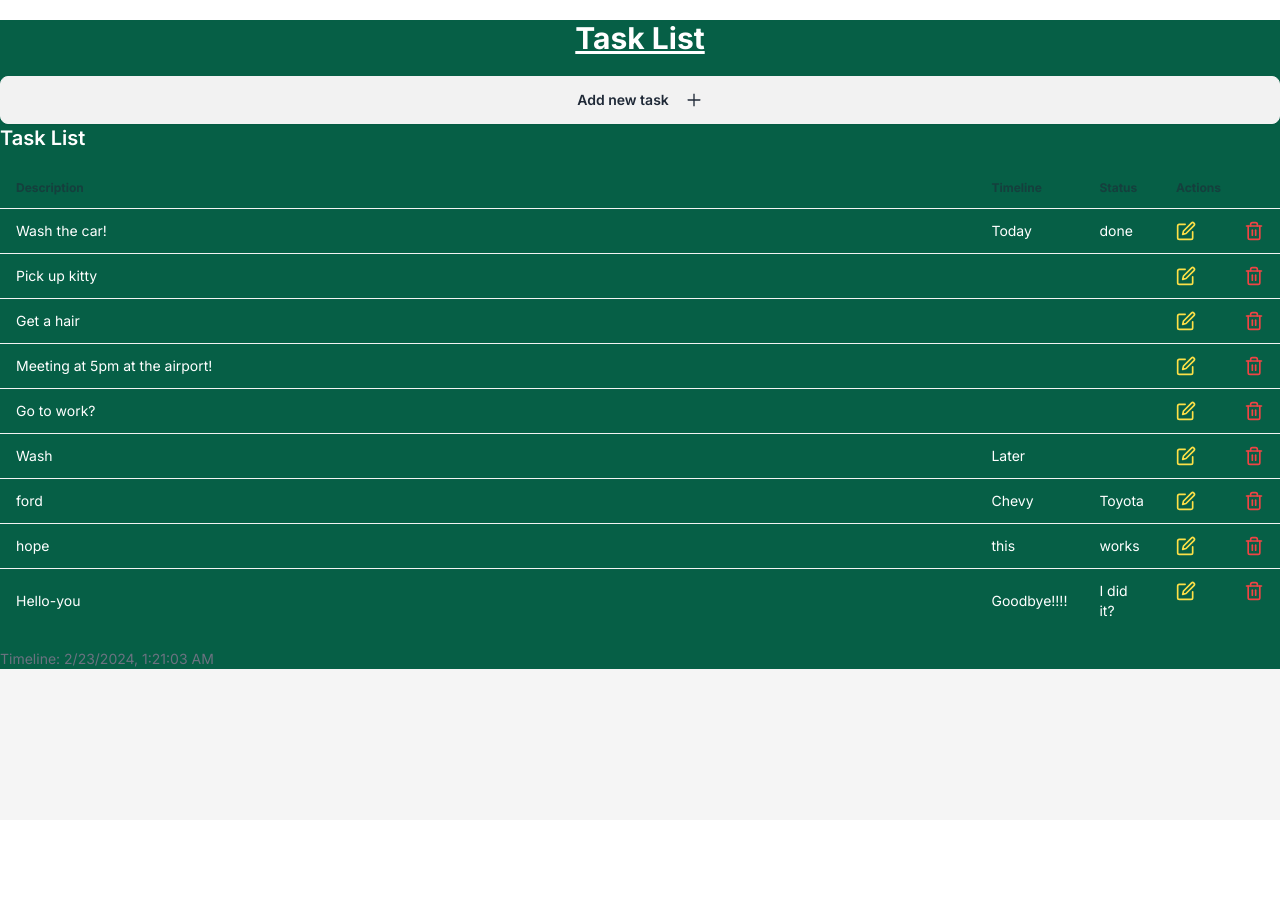
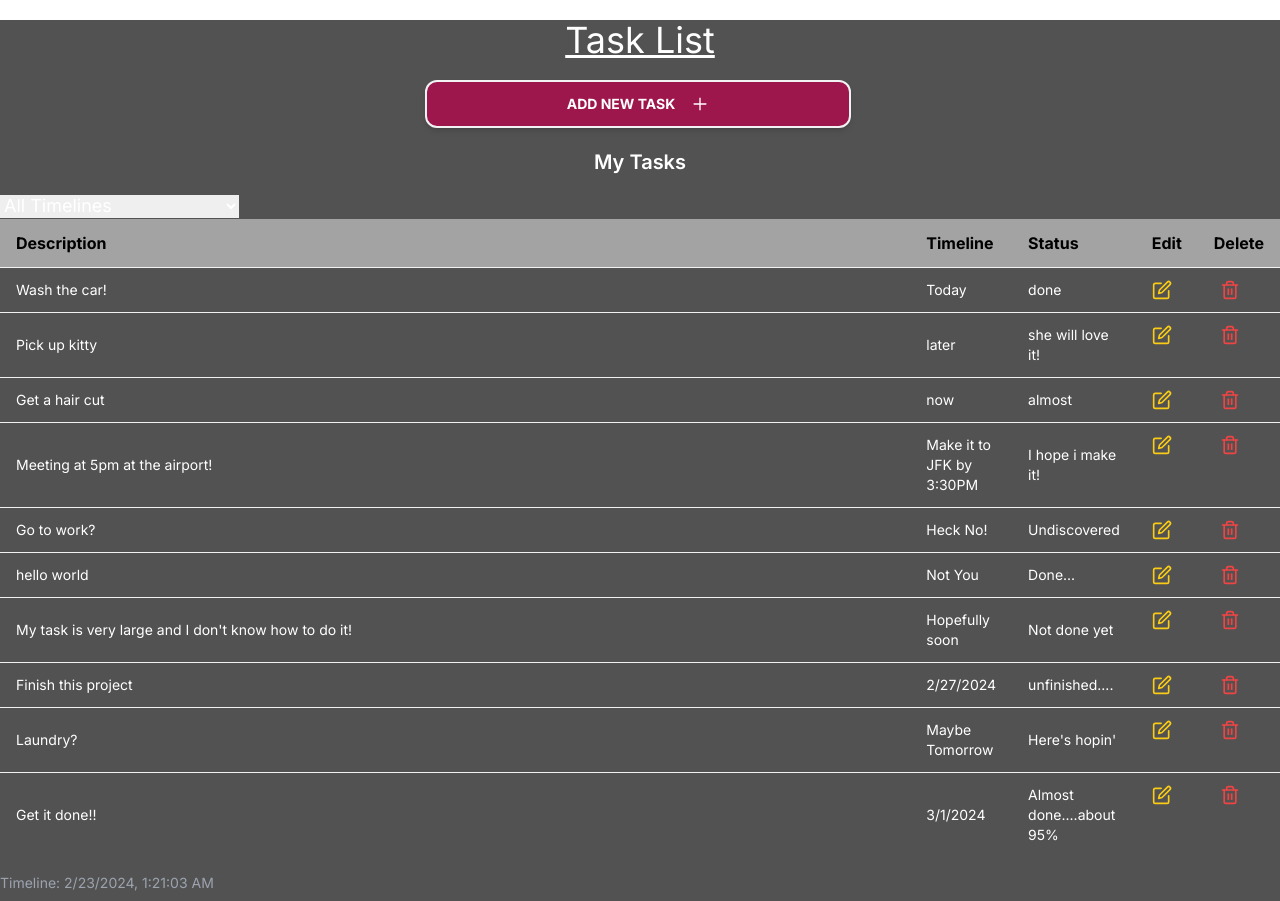
Before and after one commit to Dpro03/joy-of-coding-internship-solo-project, a Next.js app: page / in a window 1280 px wide. Before the commit the page ends 820 px from the top, so only its background shows below. Built offline with nearby package versions, Linux system fonts and the light colour scheme; data requests are answered from the project's data file.

Commit message:
timeline added

```diff
--- a/components/AddTask.tsx
+++ b/components/AddTask.tsx
@@ -17,7 +17,6 @@ const AddTask = () => {
   const handleSubmitNewTodo: FormEventHandler<HTMLFormElement> = async (e) => {
     e.preventDefault();
     console.log(newTaskValue);
-    // Updated AddTodo function call to include description and timeline
     await AddTodo({
       id: Math.random().toString(),
       text: newTaskValue,
@@ -28,21 +27,25 @@ const AddTask = () => {
 
     });
     setNewTaskValue("");
-    setTaskDescription(""); // Clear task description after submission
-    setTaskTimeline(""); // Clear task timeline after submission
-    setTaskStatus(""); // Clear task status after submission
+    setTaskDescription("");
+    setTaskTimeline("");
+    setTaskStatus("");
     setModalOpen(false);
     router.refresh();
   };
 
   return (
     <div>
-      <button
-        onClick={() => setModalOpen(true)}
-        className='btn btn-light w-full'
-      >
-        Add new task <AiOutlinePlus className='ml-2' size={18} />
-      </button>
+<div className="flex justify-center">
+  <button
+    onClick={() => setModalOpen(true)}
+    className="bg-pink-800 text-white active:bg-pink-700 font-bold uppercase text-sm px-6 py-3
+    rounded-xl shadow-md hover:bg-pink-600 hover:shadow-lg outline-none focus:outline-none mr-1 mb-1
+    ease-linear transition-all duration-150 btn btn-light w-1/3 border-2"
+  >
+    Add new task <AiOutlinePlus className="ml-2" size={18} />
+  </button>
+</div>
 
       <Modal modalOpen={modalOpen} setModalOpen={setModalOpen}>
         <form onSubmit={handleSubmitNewTodo}>
--- a/components/Task.tsx
+++ b/components/Task.tsx
@@ -40,13 +40,12 @@ const Task: React.FC<TaskProps> = ({ task }) => {
   return (
     <tr key={task.id}>
       <td className='w-full'>{task.text}</td>
-      {/* Add task timeline and status here */}
       <td>{task.timeline}</td>
       <td>{task.status}</td>
       <td className='flex gap-12'>
         <FiEdit
           onClick={() => setOpenModalEdit(true)}
-          className='text-yellow-300 cursor-pointer'
+          className='text-yellow-400 cursor-pointer hover:text-orange-500'
           size={20}
         />
         <Modal modalOpen={openModalEdit} setModalOpen={setOpenModalEdit}>
@@ -83,7 +82,7 @@ const Task: React.FC<TaskProps> = ({ task }) => {
         </Modal>
         <FiTrash2
           onClick={() => setOpenModalDeleted(true)}
-          className='text-red-500 cursor-pointer'
+          className='text-red-500 cursor-pointer hover:text-rose-500 absolute right-10'
           size={20}
         />
         <Modal modalOpen={openModalDeleted} setModalOpen={setOpenModalDeleted}>
--- /dev/null
+++ b/components/TaskFilter.tsx
@@ -0,0 +1,33 @@
+import React, { useState } from 'react';
+import { ITask } from '../types/tasks';
+
+const TaskFilter: React.FC<{ tasks: ITask[], onFilterChange: (filteredTasks: ITask[]) => void }> = ({ tasks, onFilterChange }) => {
+  const [selectedTimeline, setSelectedTimeline] = useState<string>('');
+
+  // Function to filter tasks based on the selected timeline
+  const handleFilterChange = (e: React.ChangeEvent<HTMLSelectElement>) => {
+    const timeline = e.target.value;
+    setSelectedTimeline(timeline);
+
+    // Filter tasks based on the selected timeline
+    const filteredTasks = timeline ? tasks.filter(task => task.timeline === timeline) : tasks;
+
+    // Notify the parent component of the filtered tasks
+    onFilterChange(filteredTasks);
+  };
+
+  return (
+    <div>
+      {/* Timeline filter UI component */}
+      <select value={selectedTimeline} onChange={handleFilterChange}>
+        <option value="">All Timelines</option>
+        {/* Add options dynamically based on available timelines */}
+        {Array.from(new Set(tasks.map(task => task.timeline))).map(timeline => (
+          <option key={timeline} value={timeline}>{timeline}</option>
+        ))}
+      </select>
+    </div>
+  );
+};
+
+export default TaskFilter;
--- a/components/TaskList.tsx
+++ b/components/TaskList.tsx
@@ -1,33 +1,40 @@
-import React from 'react';
+'use client'
+import React, { useState } from 'react';
 import { ITask } from '../types/tasks';
 import Task from './Task';
+import TaskFilter from './TaskFilter'; // Import TaskFilter component
 
-interface TaskListProps {
-  tasks: ITask[];
-}
+const TaskList: React.FC<{ tasks: ITask[] }> = ({ tasks }) => {
+  const [filteredTasks, setFilteredTasks] = useState<ITask[]>(tasks);
 
-const TaskList: React.FC<TaskListProps> = ({ tasks }) => {
+  // Function to update the filtered tasks
+  const handleFilterChange = (filteredTasks: ITask[]) => {
+    setFilteredTasks(filteredTasks);
+  };
+
   return (
     <div className="overflow-x-auto">
-      <h2 className="text-xl font-semibold mb-4">Task List</h2>
+      <h2 className="text-xl font-semibold mb-4 text-center mt-4">My Tasks</h2>
+      <TaskFilter tasks={tasks} onFilterChange={handleFilterChange} /> {/* Use TaskFilter component */}
       <table className="table">
         {/* Table Head */}
         <thead>
-          <tr>
+          <tr className='text-base font-medium text-black bg-neutral-400'>
             <th>Description</th>
             <th>Timeline</th>
             <th>Status</th>
-            <th>Actions</th>
+            <th>Edit</th>
+            <th>Delete</th>
           </tr>
         </thead>
         {/* Table Body */}
         <tbody>
-          {tasks.map((task) => (
+          {filteredTasks.map((task) => (
             <Task key={task.id} task={task} />
           ))}
         </tbody>
       </table>
-      <p className="text-gray-500 text-sm mt-4">Timeline: {new Date().toLocaleString()}</p>
+      <p className="text-gray-400 text-sm mt-4 mb-2">Timeline: {new Date().toLocaleString()}</p>
     </div>
   );
 }
--- a/data/tasks.json
+++ b/data/tasks.json
@@ -8,55 +8,67 @@
       "status": "done"
     },
     {
-      "id": "3",
       "text": "Pick up kitty",
-      "title": ""
+      "title": "",
+      "timeline": "later",
+      "status": "she will love it!",
+      "id": "3"
     },
     {
-      "id": "4",
-      "text": "Get a hair ",
-      "title": ""
+      "text": "Get a hair cut",
+      "title": "",
+      "timeline": "now",
+      "status": "almost",
+      "id": "4"
     },
     {
-      "id": "5",
       "text": "Meeting at 5pm at the airport!",
-      "title": ""
+      "title": "",
+      "timeline": "Make it to JFK by 3:30PM",
+      "status": "I hope i make it!",
+      "id": "5"
     },
     {
-      "id": "0.7128523923030134",
       "text": "Go to work?",
-      "title": ""
+      "title": "",
+      "timeline": "Heck No!",
+      "status": "Undiscovered",
+      "id": "0.7128523923030134"
     },
     {
-      "id": "0.3000102679044925",
-      "text": "Wash",
+      "text": "hello world",
       "title": "",
-      "description": "",
-      "timeline": "Later",
-      "status": ""
+      "timeline": "Not You",
+      "status": "Done...",
+      "id": "0.6185396372228626"
     },
     {
-      "id": "0.8677066413701213",
-      "text": "ford",
+      "text": "My task is very large and I don't know how to do it!",
       "title": "",
-      "description": "",
-      "timeline": "Chevy",
-      "status": "Toyota"
+      "timeline": "Hopefully soon",
+      "status": "Not done yet",
+      "id": "0.09394449057349963"
     },
     {
-      "id": "0.6648359572943776",
-      "text": "hope",
+      "text": "Finish this project",
       "title": "",
-      "description": "",
-      "timeline": "this",
-      "status": "works"
+      "timeline": "2/27/2024",
+      "status": "unfinished....",
+      "id": "0.0020784042628589905"
     },
     {
-      "text": "Hello-you",
+      "text": "Laundry?",
       "title": "",
-      "timeline": "Goodbye!!!!",
-      "status": "I did it?",
-      "id": "0.07504752906517065"
+      "timeline": "Maybe Tomorrow",
+      "status": "Here's hopin'",
+      "id": "0.38899770280689006"
+    },
+    {
+      "text": "Get it done!!",
+      "title": "",
+      "timeline": "3/1/2024",
+      "status": "Almost done....about 95%",
+      "id": "0.3061465953573883"
     }
   ]
 }
--- a/src/app/page.tsx
+++ b/src/app/page.tsx
@@ -11,9 +11,9 @@ export default async function Home() {
 
 
   return (
-    <main className='max-w-7xl mx-auto bg-emerald-800 mt-4 mb-4'>
+    <main className='max-w-8xl mx-auto bg-neutral-600 mt-4 mb-4'>
       <div>
-        <h1 className='text-center underline text text-3xl my-5 flex flex-col gap-4 font-bold'>
+        <h1 className='text-center underline text text-4xl my-5 flex flex-col gap-4'>
           Task List
         </h1>
         <AddTask />
```
